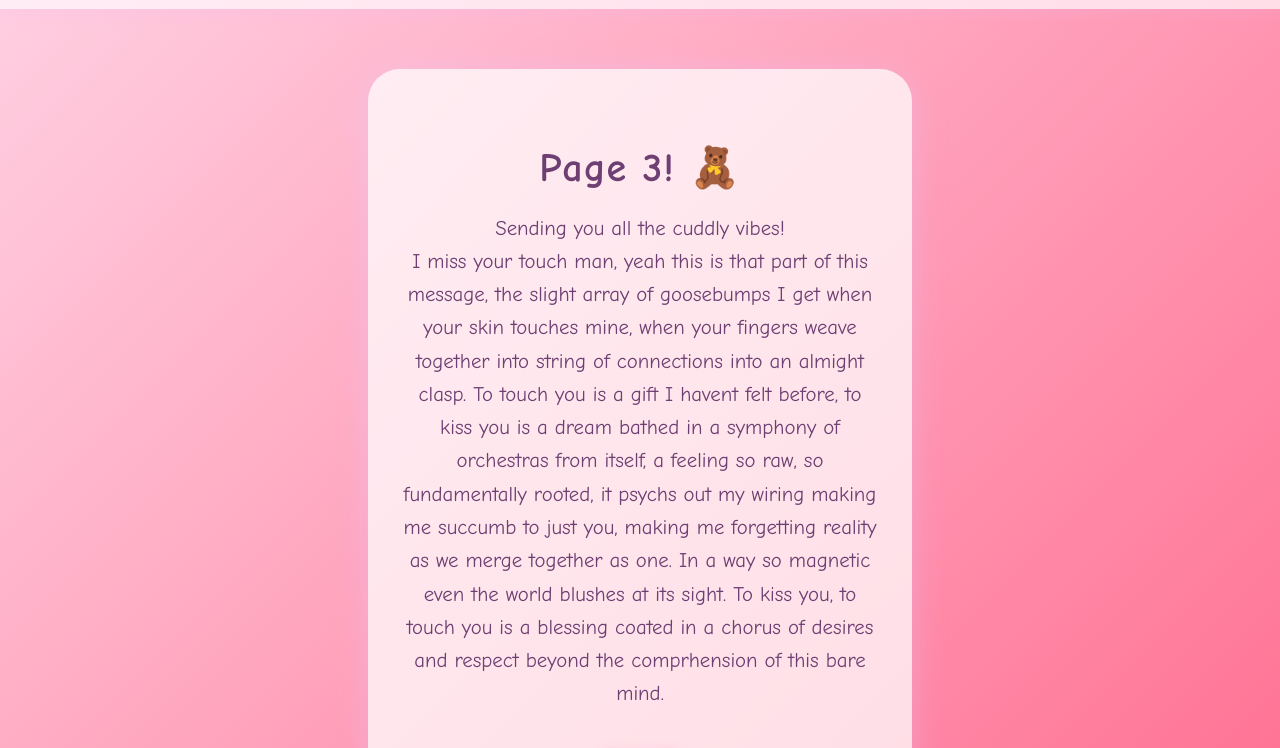
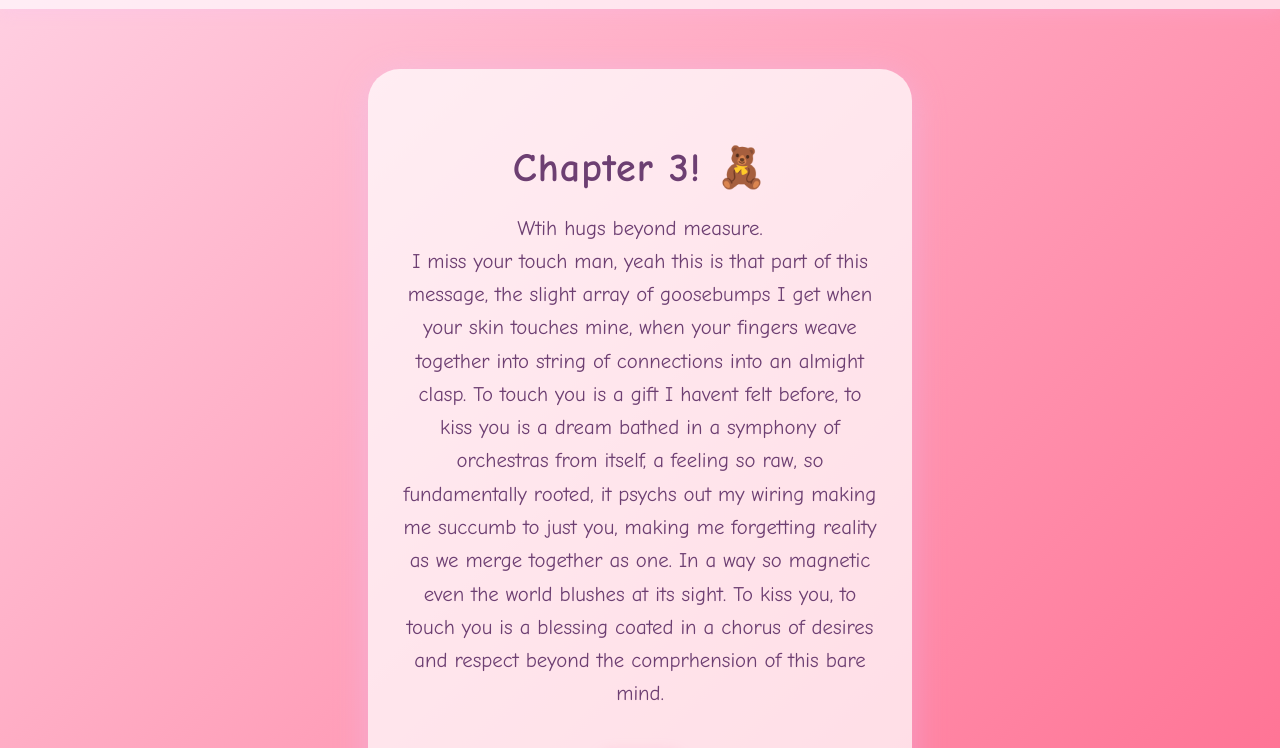
Before and after one commit to Mr-McSizzle/unityweb, a plain HTML site: page page3.html in a window 1280 px wide. Shown: the part 61-809 px from the top of the page. Drawn offline with Linux system fonts and the light colour scheme; grey boxes are pictures that could not be loaded.

Commit message:
Update page3.html

```diff
--- a/page3.html
+++ b/page3.html
@@ -17,8 +17,8 @@
     <a href="page5.html">Page 5</a>
   </nav>
   <div class="container">
-    <h1>Page 3! 🧸</h1>
-    <p>Sending you all the cuddly vibes! <br>
+    <h1>Chapter 3! 🧸</h1>
+    <p>Wtih hugs beyond measure. <br>
     I miss your touch man, yeah this is that part of this message, the slight array of goosebumps I get when your skin touches mine, when your fingers weave together into string of connections into an almight clasp. To touch you is a gift I havent felt before, to kiss you is a dream bathed in a symphony of orchestras from itself, a feeling so raw, so fundamentally rooted, it psychs out my wiring making me succumb to just you, making me forgetting reality as we merge together as one. In a way so magnetic even the world blushes at its sight. To kiss you, to touch you is a blessing coated in a chorus of desires and respect beyond the comprhension of this bare mind.</p>
     <img src="https://em-content.zobj.net/source/twitter/376/teddy-bear_1f9f8.png" alt="Teddy Bear" class="cute-img">
   </div>
```
